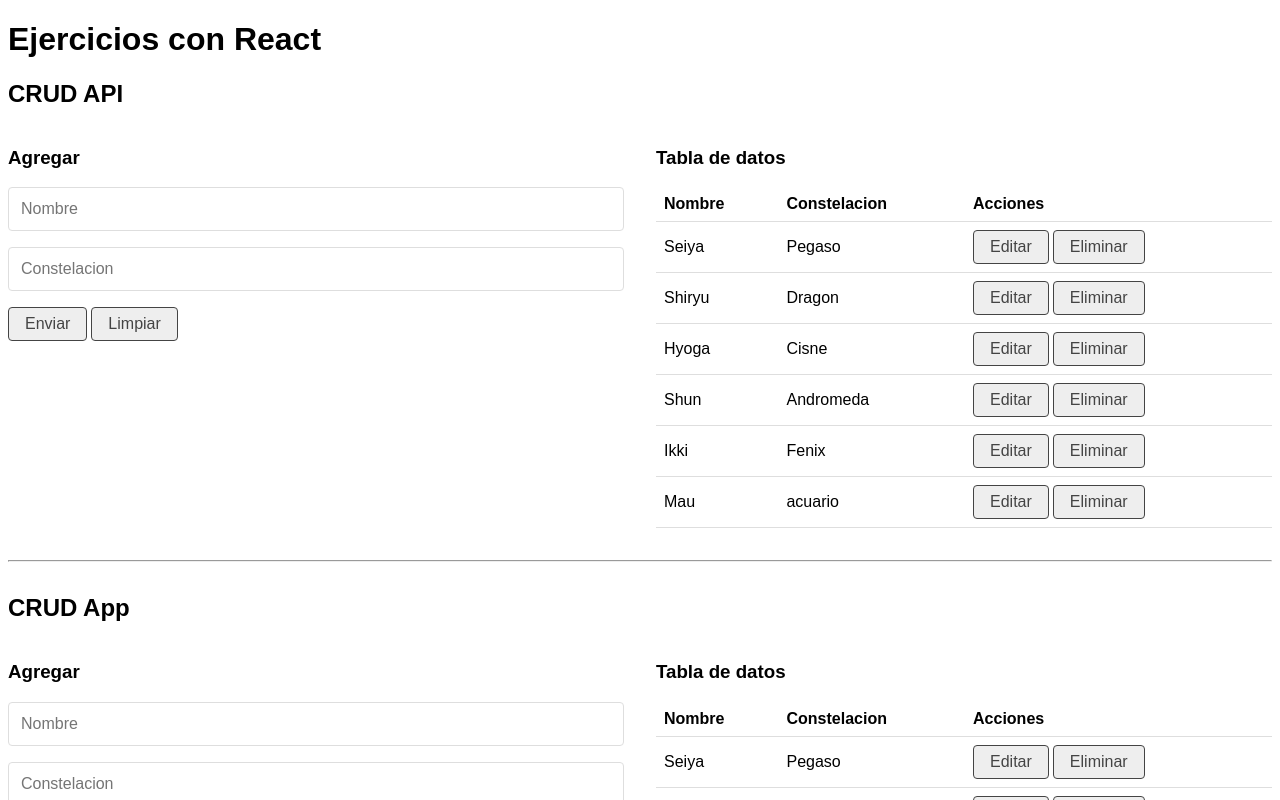
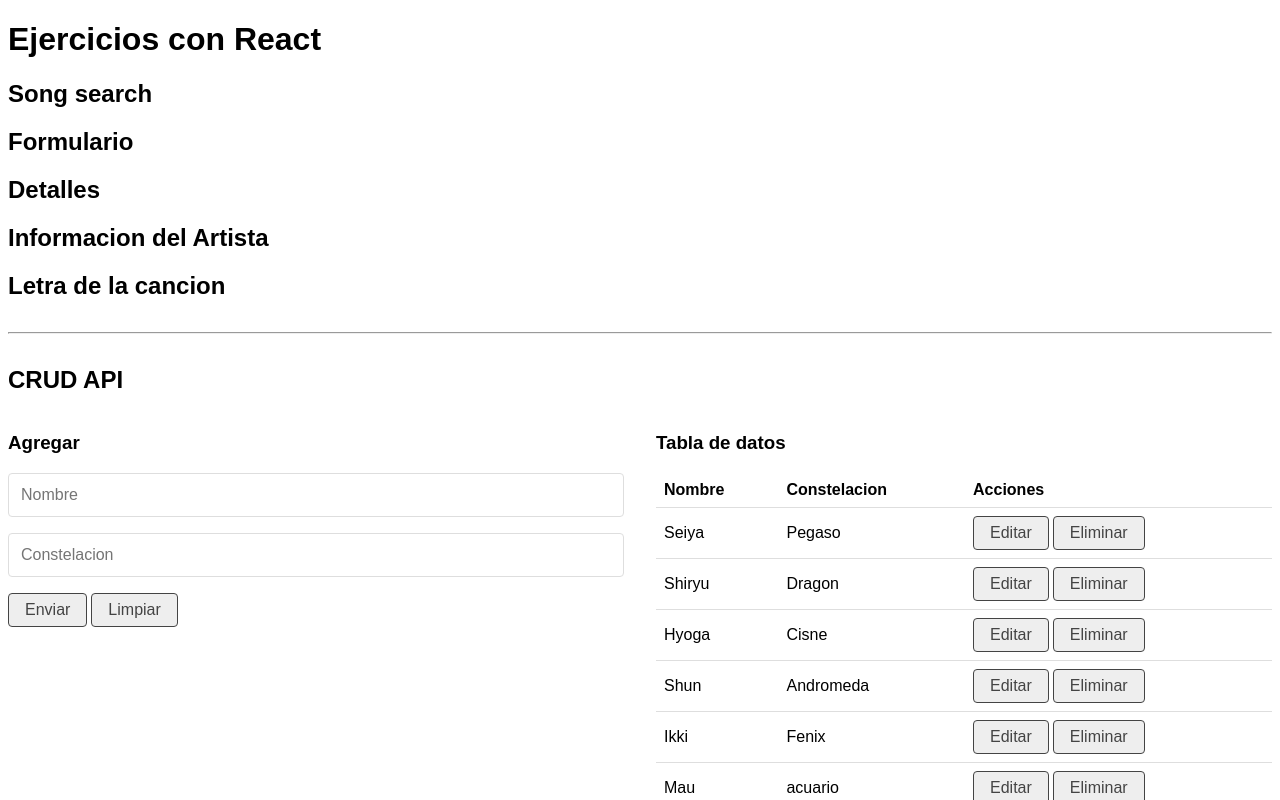
Before and after one commit to MauricioA03/react-ejercicios, a React (Create React App) app: page / in a window 1280 px wide. Shown: the top 800 px of the page. Built offline with nearby package versions, Linux system fonts and the light colour scheme; data requests are answered from the project's data file.

Commit message:
React-37-Song Search- Components and logic definition(1/5)

```diff
--- a/src/App.js
+++ b/src/App.js
@@ -1,11 +1,14 @@
 import React from "react";
 import CrudApp from "./components/CrudApi/CrudApp";
 import CrudApi from "./components/CrudApi/CrudApi";
+import SongSearch from "./components/SongSearch/SongSearch";
 
 function App() {
     return (
         <>
             <h1>Ejercicios con React</h1>
+            <SongSearch/>
+            <hr/>
             <CrudApi/>
             <hr/>
             <CrudApp/>
--- /dev/null
+++ b/src/components/SongSearch/SongArtist.js
@@ -0,0 +1,9 @@
+const SongArtist = () => {
+    return (
+        <div>
+            <h2>Informacion del Artista</h2>
+        </div>
+    );
+}
+
+export default SongArtist;
--- /dev/null
+++ b/src/components/SongSearch/SongDetails.js
@@ -0,0 +1,14 @@
+import SongArtist from "./SongArtist";
+import SongLyric from "./SongLyric";
+
+const SongDetails = ({search, lyric, bio}) => {
+    return (
+        <div>
+            <h2>Detalles</h2>
+            <SongArtist/>
+            <SongLyric/>
+        </div>
+    );
+}
+
+export default SongDetails;
--- /dev/null
+++ b/src/components/SongSearch/SongForm.js
@@ -0,0 +1,9 @@
+const SongForm = ({handleSearch}) => {
+    return (
+        <div>
+            <h2>Formulario</h2>
+        </div>
+    );
+}
+
+export default SongForm;
--- /dev/null
+++ b/src/components/SongSearch/SongLyric.js
@@ -0,0 +1,9 @@
+const SongLyric = () => {
+    return (
+        <div>
+            <h2>Letra de la cancion</h2>
+        </div>
+    );
+}
+
+export default SongLyric;
--- /dev/null
+++ b/src/components/SongSearch/SongSearch.js
@@ -0,0 +1,28 @@
+import React, {useState} from "react";
+import SongForm from "./SongForm";
+import SongDetails from "./SongDetails";
+import Loader from "../Loader";
+
+const SongSearch = () => {
+
+    const [search, setSearch] = useState(null);
+    const [lyric, setLyric] = useState(null);
+    const [bio, setBio] = useState(null);
+    const [loading, setLoading] = useState(false);
+
+    const handleSearch = (data) => {
+        console.log(data);
+    };
+
+
+    return (
+        <div>
+            <h2>Song search</h2>
+            {loading && <Loader/>}
+            <SongForm handleSearch={handleSearch}/>
+            <SongDetails search={search} lyric={lyric} bio={bio}/>
+        </div>
+    );
+}
+
+export default SongSearch;
```
